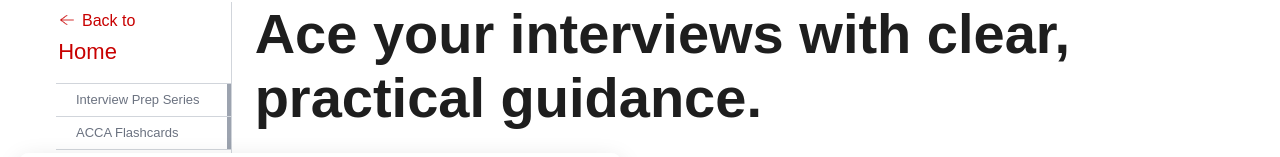
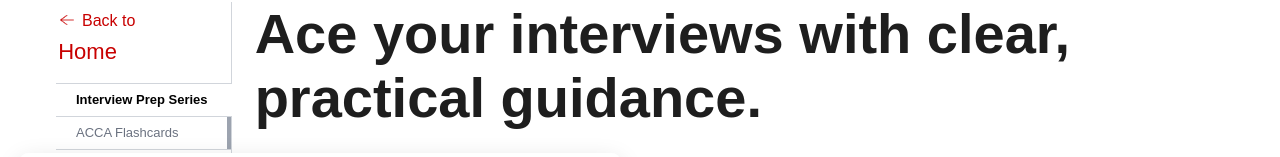
Before and after one commit to hardcraft123/acca-final, a React (Vite) app: page /interview in a window 1280 px wide. Shown: the part 450-607 px from the top of the page. Built offline with nearby package versions, Linux system fonts and the light colour scheme; no server answers; a web font is replaced by a local one.

Commit message:
Fixed route names in Interview page

```diff
--- a/src/pages/Interview.tsx
+++ b/src/pages/Interview.tsx
@@ -62,9 +62,9 @@ const Interview = () => {
     e.preventDefault();
     const theme = e.dataTransfer.getData("theme");
 
-    if (theme === "sustainable") navigate("/sustainable-business");
-    else if (theme === "innovative") navigate("/innovative-tech");
-    else if (theme === "future") navigate("/future-skills");
+    if (theme === "sustainable") navigate("/sustainable");
+    else if (theme === "innovative") navigate("/innovative");
+    else if (theme === "future") navigate("/future");
   };
 
   const videos = [
@@ -452,27 +452,27 @@ const Interview = () => {
                   {/* Interview Prep Series - Top Level (Active on this page) */}
                   <li
                     className={`border-t border-b border-gray-300 border-l-0 bg-white hover:bg-gray-50 ${
-                      currentRoute === "/interview-prep-series"
+                      currentRoute === "/interview"
                         ? "mr-[-1px]"
                         : ""
                     }`}
                   >
                     <div
                       className={
-                        currentRoute === "/interview-prep-series"
+                        currentRoute === "/interview"
                           ? ""
                           : "border-r-4 border-r-gray-400"
                       }
                     >
                       <a
-                        href="/interview-prep-series"
+                        href="/interview"
                         className={`
                           flex items-center px-3 py-2
                           min-h-[32px]
                           w-full
                           text-[13px] leading-4 ml-2
                           ${
-                currentRoute === "/interview-prep-series"
+                            currentRoute === "/interview"
                               ? "text-black font-semibold"
                               : "text-gray-500 font-normal hover:text-gray-700"
                           }
@@ -486,25 +486,25 @@ const Interview = () => {
                   {/* ACCA Flashcards - Top Level */}
                   <li
                     className={`border-b border-gray-300 border-l-0 bg-white hover:bg-gray-50 ${
-                      currentRoute === "/acca-flashcards" ? "mr-[-1px]" : ""
+                      currentRoute === "/flashcards" ? "mr-[-1px]" : ""
                     }`}
                   >
                     <div
                       className={
-                        currentRoute === "/acca-flashcards"
+                        currentRoute === "/flashcards"
                           ? ""
                           : "border-r-4 border-r-gray-400"
                       }
                     >
                       <a
-                        href="/acca-flashcards"
+                        href="/flashcards"
                         className={`
                           flex items-center px-3 py-2
                           min-h-[32px]
                           w-full
                           text-[13px] leading-4 ml-2
                           ${
-                currentRoute === "/acca-flashcards"
+                            currentRoute === "/flashcards"
                               ? "text-black font-medium"
                               : "text-gray-500 font-normal hover:text-gray-700"
                           }
```
Lines whose indentation alone changed are shown as unchanged.
